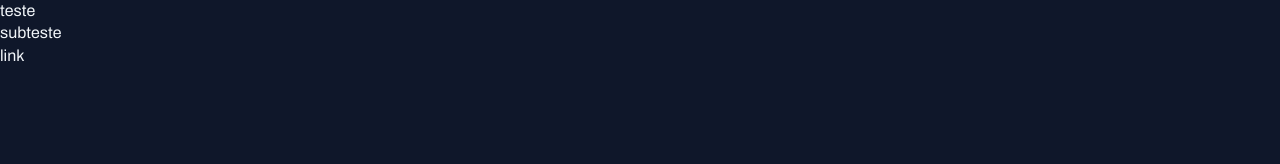
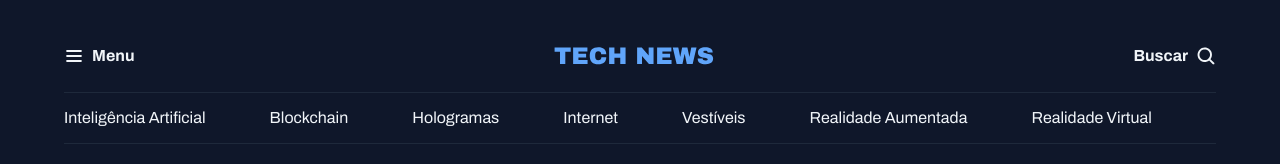
Before and after one commit to MarcosHHOshiro/projeto-portal-de-noticias, a plain HTML site: page index.html in a window 1280 px wide. Drawn offline with Linux system fonts and the light colour scheme; a web font is replaced by a local one.

Commit message:
criando o header da aplicação

```diff
--- a/index.html
+++ b/index.html
@@ -16,9 +16,34 @@
 </head>
 
 <body>
-    <h1>teste</h1>
-    <h2>subteste</h2>
-    <a href="#">link</a>
+    <header class="container">
+        <nav id="primary" class="grid grid-flow-col">
+            <div>
+                <img src="assets/icons/List.svg" alt="Icone de menu">
+
+                <strong>Menu</strong>
+            </div>
+
+            <div>
+                <img src="assets/Logo.svg" alt="Technews Logo">
+            </div>
+
+            <div>
+                <strong>Buscar</strong>
+                <img src="assets/icons/MagnifyingGlass.svg" alt="Icone de busca">
+            </div>
+        </nav>
+
+        <nav id="secondary" class="grid grid-flow-col">
+            <a href="#">Inteligência Artificial</a>
+            <a href="#">Blockchain</a>
+            <a href="#">Hologramas</a>
+            <a href="#">Internet</a>
+            <a href="#">Vestíveis</a>
+            <a href="#">Realidade Aumentada</a>
+            <a href="#">Realidade Virtual</a>
+        </nav>
+    </header>
 </body>
 
 </html>
--- a/styles/global.css
+++ b/styles/global.css
@@ -25,6 +25,7 @@ body {
     font: var(--text);
     color: var(--text-color-primary);
     background-color: var(--bg-color);
+    margin: 20px 32px;
 }
 
 a {
@@ -36,6 +37,23 @@ a:hover {
     color: var(--brand-color-light);
 }
 
-h1, h2, h3{
+h1,
+h2,
+h3 {
     font: inherit;
 }
+
+.container {
+    max-width: 1280px;
+    padding-inline: 32px;
+    margin-inline: auto;
+}
+
+/* utility-first */
+.grid {
+    display: grid;
+}
+
+.grid-flow-col {
+    grid-auto-flow: column;
+}
--- /dev/null
+++ b/styles/header.css
@@ -0,0 +1,23 @@
+#primary {
+    padding-block: 20px;
+
+    div {
+        display: flex;
+        align-items: center;
+        gap: 8px;
+    }
+
+    div:nth-child(2) {
+        margin-inline: auto;
+    }
+
+    div:nth-child(3) {
+        justify-self: end;
+    }
+}
+
+#secondary {
+    padding-block: 14px;
+    border: solid 1px var(--stroke-color);
+    border-inline: none;
+}
--- a/styles/index.css
+++ b/styles/index.css
@@ -1 +1,2 @@
-@import url(global.css)
+@import url(global.css);
+@import url(header.css);
```
